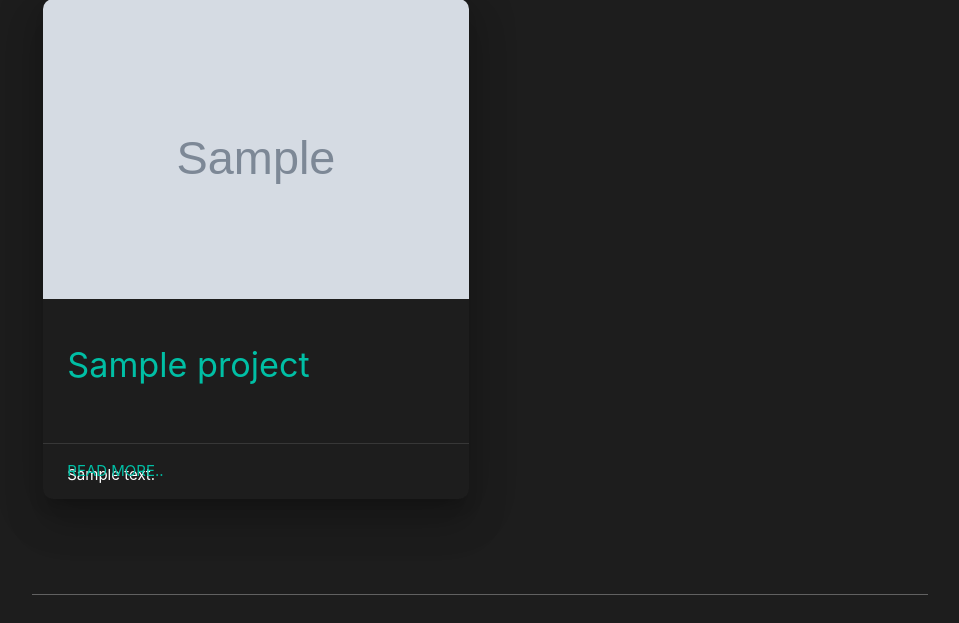
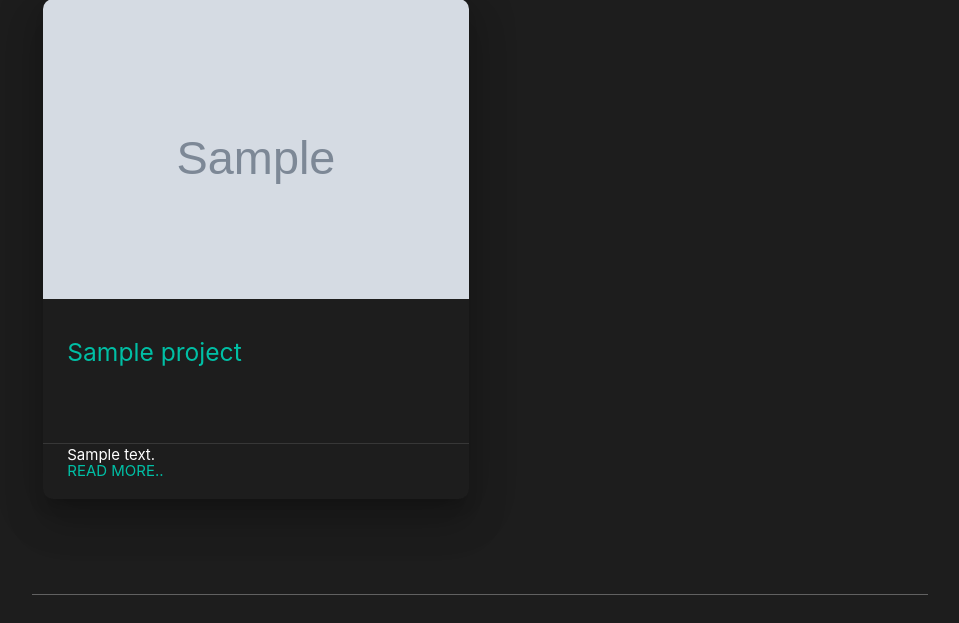
Before and after one commit to MayankJ99/Portfolio2.0, a Django app: template personal/templates/index.html in a window 1280 px wide. Shown: the part 1424-2047 px from the top of the page, without its empty margins (160-1119 px from the left). Run offline with Django 3.2, Linux system fonts and the light colour scheme; the template is opened without the code that fills it: most values are stand-ins (such as "Sample title", 1, 10 or a date in 2020); grey boxes marked "Sample" are stand-in pictures; some libraries are stand-ins or nearby versions.

Commit message:
lighthouse optimizations

```diff
--- a/personal/templates/index.html
+++ b/personal/templates/index.html
@@ -218,7 +218,7 @@
                         </div>
 
                         <div class="card-content">
-                            <h4 class="left-align teal-text text-accent-4">{{ project.name }}</h4>
+                            <h5 class="left-align teal-text text-accent-4">{{ project.name }}</h5>
                             <br>
                             <br>
                             <br>
```
